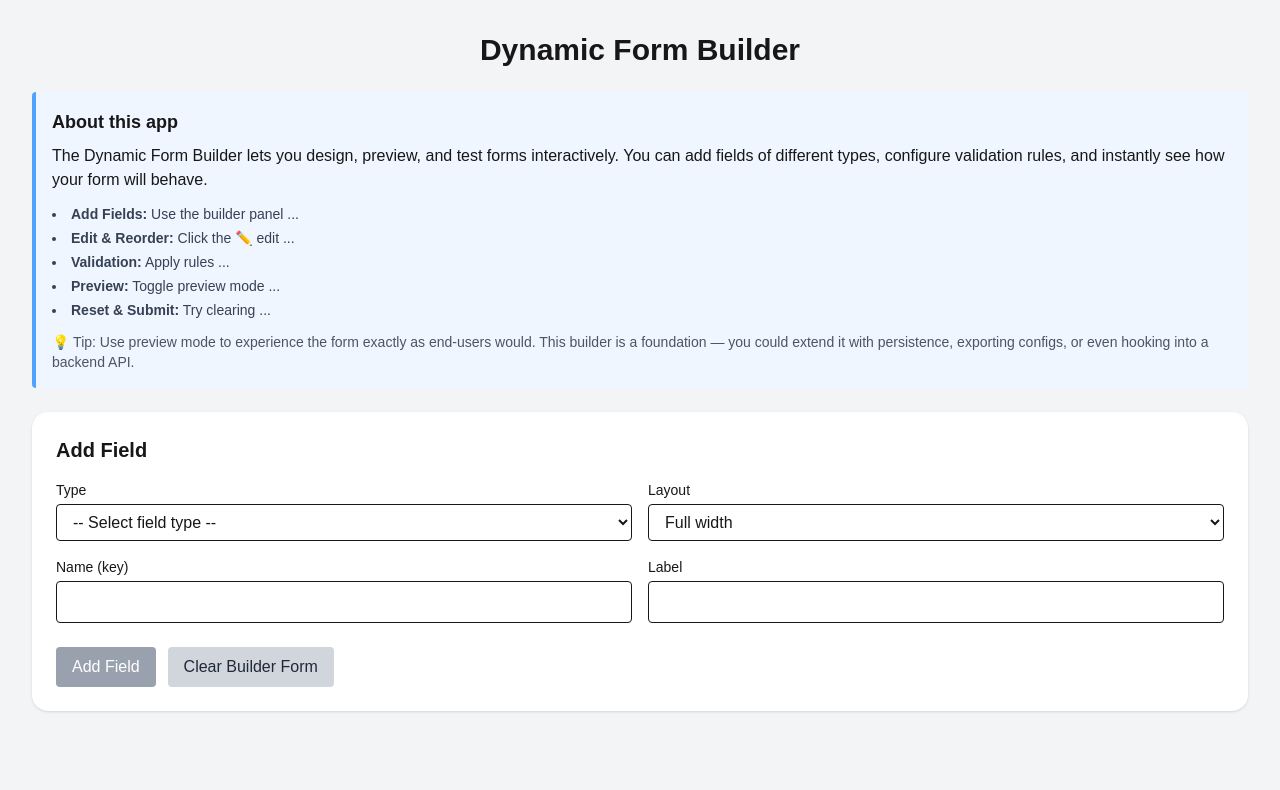
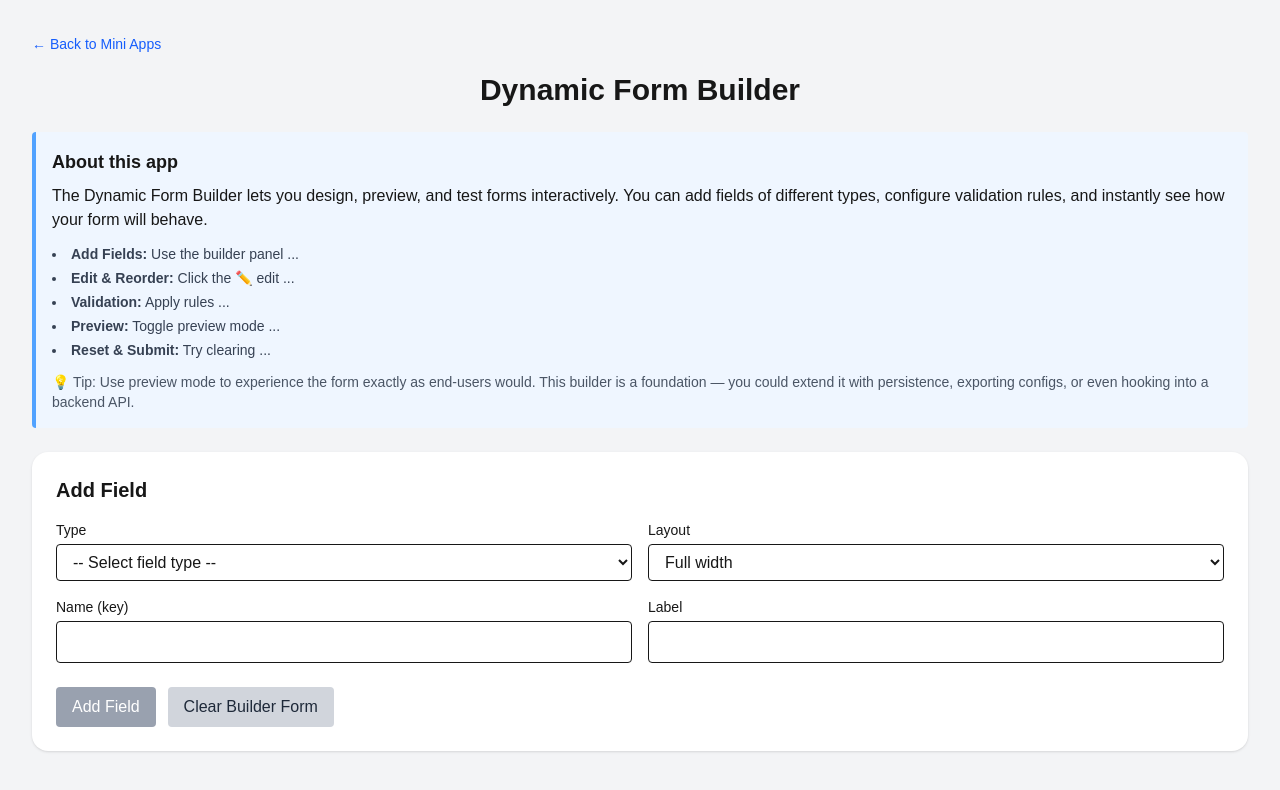
Before and after one commit to aojin/mini-apps, a Next.js app: page /dynamic-form in a window 1280 px wide. Shown: the top 790 px of the page. Built offline with nearby package versions, Linux system fonts and the light colour scheme.

Commit message:
add back link to dynamic form page

```diff
--- a/src/app/dynamic-form/page.tsx
+++ b/src/app/dynamic-form/page.tsx
@@ -10,6 +10,7 @@
 import FormCanvas from "./form/FormCanvas";
 import { LayoutConfig } from "./layout/LayoutConfig";
 import { computeDefaultValue } from "./form/utils";
+import Link from "next/link";
 
 export default function Page() {
   return (
@@ -297,6 +298,14 @@
 
   return (
     <div className="min-h-screen bg-gray-100 p-8 overflow-visible">
+      <div className="self-start mb-4">
+        <Link
+          href="/"
+          className="text-blue-600 hover:underline text-sm"
+        >
+          ← Back to Mini Apps
+        </Link>
+      </div>
       <h1 className="text-3xl font-bold text-center mb-6">
         Dynamic Form Builder
       </h1>
```
